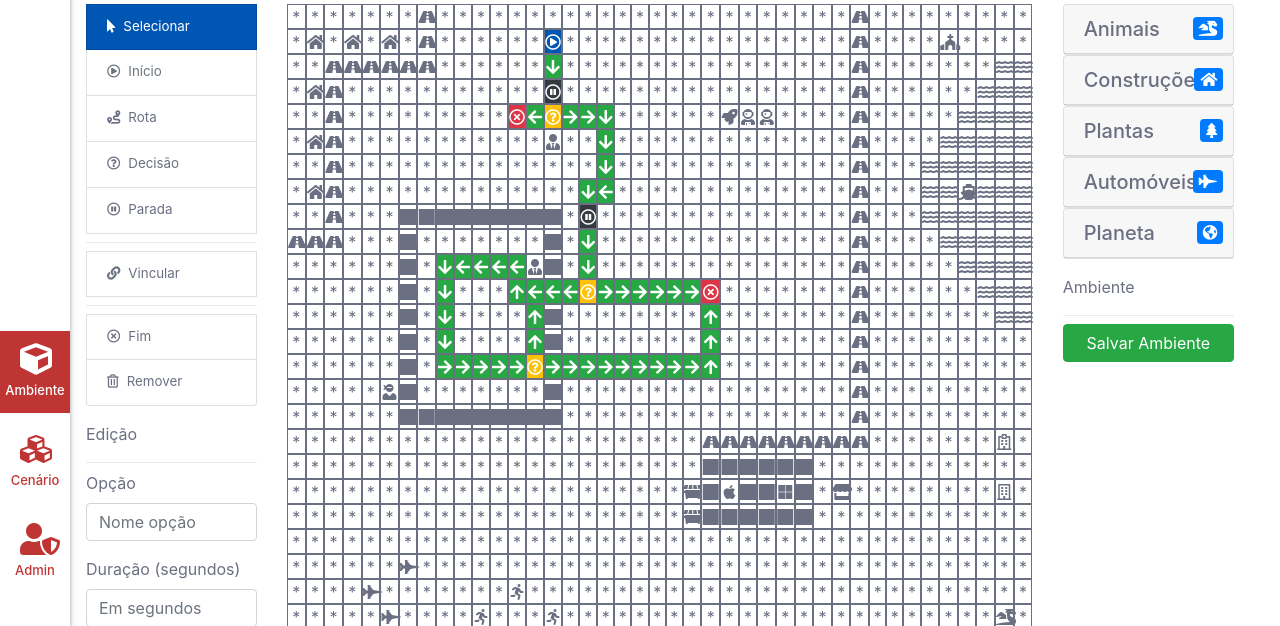
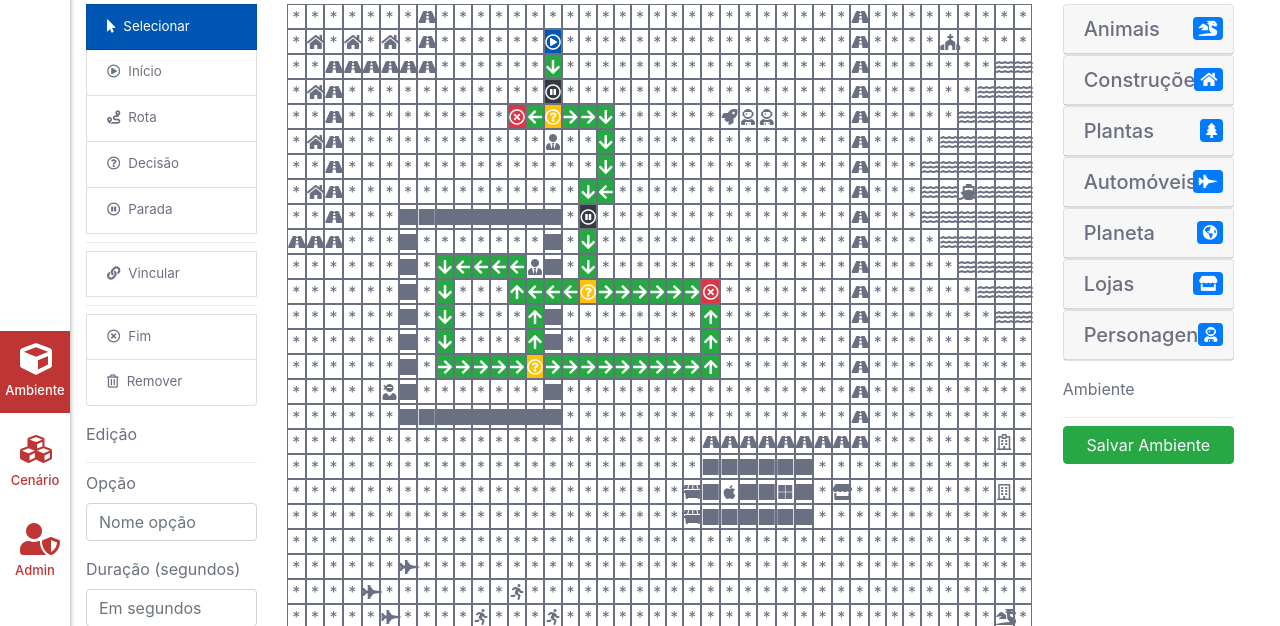
Before and after one commit to rauldosS/simulador, a Django app: page /ambiente/1/237 in a window 1280 px wide. Shown: the part 246-872 px from the top of the page. Run offline with Django 3.2, Linux system fonts and the light colour scheme; data comes from the database, SQL or seed files in the repository; both versions use the stored data as it was after the commit; some libraries are stand-ins or nearby versions.

Commit message:
update simulador

```diff
--- a/ambiente/templates/ambiente/ambiente.html
+++ b/ambiente/templates/ambiente/ambiente.html
@@ -250,20 +250,18 @@
                                         <div class="card-body p-3">
                                             <div class="list-group">
                                                 <a onclick="selecionarTipo('O', 'fas fa-dragon', 'fa-dragon')" tipo="fa-dragon" class="list-group-item item-menu objeto list-group-item-action"><i class="fas fa-dragon mr-2"></i>Dragão</a>
-                                                <a onclick="selecionarTipo('O', 'fas fa-cat', 'fa-cat')" tipo="fa-cat" class="list-group-item item-menu objeto list-group-item-action"><i class="fas fa-cat mr-2"></i>Gato</a>
-                                                <a onclick="selecionarTipo('O', 'fab fa-sticker', 'fa-sticker' tipo="fa-sticker" class="list-group-item item-menu objeto list-group-item-action"><i class="fab fa-sticker-mule"></i></a>
-                                                <a onclick="selecionarTipo('O', 'fas fa-spider', 'fa-spider' tipo="fa-spider" class="list-group-item item-menu objeto list-group-item-action"><i class="fas fa-spider"></i></a>
-                                                <a onclick="selecionarTipo('O', 'fas fa-fish', 'fa-fish' tipo="fa-fish" class="list-group-item item-menu objeto list-group-item-action"><i class="fas fa-fish"></i></a>
-                                                <a onclick="selecionarTipo('O', 'fas fa-otter', 'fa-otter' tipo="fa-otter" class="list-group-item item-menu objeto list-group-item-action"><i class="fas fa-otter"></i></a>
-                                                <a onclick="selecionarTipo('O', 'fas fa-hippo', 'fa-hippo' tipo="fa-hippo" class="list-group-item item-menu objeto list-group-item-action"><i class="fas fa-hippo"></i></a>
-                                                <a onclick="selecionarTipo('O', 'fas fa-dog', 'fa-dog' tipo="fa-dog" class="list-group-item item-menu objeto list-group-item-action"><i class="fas fa-dog"></i></a>
-                                                <a onclick="selecionarTipo('O', 'fas fa-dragon', 'fa-dragon' tipo="fa-dragon" class="list-group-item item-menu objeto list-group-item-action"><i class="fas fa-dragon"></i></a>
-                                                <a onclick="selecionarTipo('O', 'fas fa-dove', 'fa-dove' tipo="fa-dove" class="list-group-item item-menu objeto list-group-item-action"><i class="fas fa-dove"></i></a>
-                                                <a onclick="selecionarTipo('O', 'fas fa-crow', 'fa-crow' tipo="fa-crow" class="list-group-item item-menu objeto list-group-item-action"><i class="fas fa-crow"></i></a>
-                                                <a onclick="selecionarTipo('O', 'fas fa-cat', 'fa-cat' tipo="fa-cat" class="list-group-item item-menu objeto list-group-item-action"><i class="fas fa-cat"></i></a>
-                                                <a onclick="selecionarTipo('O', 'fas fa-kiwi', 'fa-kiwi' tipo="fa-kiwi" class="list-group-item item-menu objeto list-group-item-action"><i class="fas fa-kiwi-bird"></i></a>
-                                                <a onclick="selecionarTipo('O', 'fas fa-horse', 'fa-horse' tipo="fa-horse" class="list-group-item item-menu objeto list-group-item-action"><i class="fas fa-horse"></i></a>
-                                                <a onclick="selecionarTipo('O', 'fas fa-frog', 'fa-frog' tipo="fa-frog" class="list-group-item item-menu objeto list-group-item-action"><i class="fas fa-frog"></i></a>
+                                                <a onclick="selecionarTipo('O', 'fas fa-cat', 'fa-cat')" tipo="fa-cat" class="list-group-item item-menu objeto list-group-item-action"><i class="fas fa-cat mr-2 mr-2"></i>Gato</a>
+                                                <a onclick="selecionarTipo('O', 'fas fa-dog', 'fa-dog')" tipo="fa-dog" class="list-group-item item-menu objeto list-group-item-action"><i class="fas fa-dog mr-2"></i>Cachorro</a>
+                                                <a onclick="selecionarTipo('O', 'fab fa-sticker', 'fa-sticker')" tipo="fa-sticker" class="list-group-item item-menu objeto list-group-item-action"><i class="fab fa-sticker-mule mr-2"></i>Cavalo</a>
+                                                <a onclick="selecionarTipo('O', 'fas fa-spider', 'fa-spider')" tipo="fa-spider" class="list-group-item item-menu objeto list-group-item-action"><i class="fas fa-spider mr-2"></i>Aranha</a>
+                                                <a onclick="selecionarTipo('O', 'fas fa-fish', 'fa-fish')" tipo="fa-fish" class="list-group-item item-menu objeto list-group-item-action"><i class="fas fa-fish mr-2"></i>Peixe</a>
+                                                <a onclick="selecionarTipo('O', 'fas fa-otter', 'fa-otter')" tipo="fa-otter" class="list-group-item item-menu objeto list-group-item-action"><i class="fas fa-otter mr-2"></i>Sapo</a>
+                                                <a onclick="selecionarTipo('O', 'fas fa-hippo', 'fa-hippo')" tipo="fa-hippo" class="list-group-item item-menu objeto list-group-item-action"><i class="fas fa-hippo mr-2"></i>Hipopótamo</a>
+                                                <a onclick="selecionarTipo('O', 'fas fa-dove', 'fa-dove')" tipo="fa-dove" class="list-group-item item-menu objeto list-group-item-action"><i class="fas fa-dove mr-2"></i>Pomba</a>
+                                                <a onclick="selecionarTipo('O', 'fas fa-crow', 'fa-crow')" tipo="fa-crow" class="list-group-item item-menu objeto list-group-item-action"><i class="fas fa-crow mr-2"></i>Pássaro</a>
+                                                <a onclick="selecionarTipo('O', 'fas fa-kiwi', 'fa-kiwi')" tipo="fa-kiwi" class="list-group-item item-menu objeto list-group-item-action"><i class="fas fa-kiwi-bird mr-2"></i>Não sei</a>
+                                                <a onclick="selecionarTipo('O', 'fas fa-horse', 'fa-horse')" tipo="fa-horse" class="list-group-item item-menu objeto list-group-item-action"><i class="fas fa-horse mr-2"></i>Não faço ideia</a>
+                                                <a onclick="selecionarTipo('O', 'fas fa-frog', 'fa-frog')" tipo="fa-frog" class="list-group-item item-menu objeto list-group-item-action"><i class="fas fa-frog mr-2"></i>...</a>
                                             </div>
                                         </div>
                                     </div>
@@ -302,13 +300,13 @@
                                     <div id="plantas" class="collapse" aria-labelledby="headingOne" data-parent="#accordion">
                                         <div class="card-body p-3">
                                             <div class="list-group">
-                                                <a onclick="selecionarTipo('O', 'fas fa-tree', 'fa-tree')" tipo="fa-tree" class="list-group-item item-menu objeto list-group-item-action"><i class="fas fa-tree"></i></a>
-                                                <a onclick="selecionarTipo('O', 'fas fa-seedling', 'fa-seedling')" tipo="fa-seedling" class="list-group-item item-menu objeto list-group-item-action"><i class="fas fa-seedling"></i></a>
-                                                <a onclick="selecionarTipo('O', 'fas fa-spa', 'fa-spa')" tipo="fa-spa" class="list-group-item item-menu objeto list-group-item-action"><i class="fas fa-spa"></i></a>
-                                                <a onclick="selecionarTipo('O', 'fas fa-leaf', 'fa-leaf')" tipo="fa-leaf" class="list-group-item item-menu objeto list-group-item-action"><i class="fas fa-leaf"></i></a>
-                                                <a onclick="selecionarTipo('O', 'fab fa-canadian', 'fa-canadian')" tipo="fa-canadian" class="list-group-item item-menu objeto list-group-item-action"><i class="fab fa-canadian-maple-leaf"></i></a>
-                                                <a onclick="selecionarTipo('O', 'fab fa-pagelines', 'fa-pagelines')" tipo="fa-pagelines" class="list-group-item item-menu objeto list-group-item-action"><i class="fab fa-pagelines"></i></a>
-                                                <a onclick="selecionarTipo('O', 'fas fa-holly', 'fa-holly')" tipo="fa-holly" class="list-group-item item-menu objeto list-group-item-action"><i class="fas fa-holly-berry"></i></a>
+                                                <a onclick="selecionarTipo('O', 'fas fa-tree', 'fa-tree')" tipo="fa-tree" class="list-group-item item-menu objeto list-group-item-action"><i class="fas fa-tree mr-2"></i>Árvore</a>
+                                                <a onclick="selecionarTipo('O', 'fas fa-seedling', 'fa-seedling')" tipo="fa-seedling" class="list-group-item item-menu objeto list-group-item-action"><i class="fas fa-seedling mr-2"></i>Muda</a>
+                                                <a onclick="selecionarTipo('O', 'fas fa-spa', 'fa-spa')" tipo="fa-spa" class="list-group-item item-menu objeto list-group-item-action"><i class="fas fa-spa mr-2"></i>Trevo</a>
+                                                <a onclick="selecionarTipo('O', 'fas fa-leaf', 'fa-leaf')" tipo="fa-leaf" class="list-group-item item-menu objeto list-group-item-action"><i class="fas fa-leaf mr-2"></i>Folha</a>
+                                                <a onclick="selecionarTipo('O', 'fab fa-canadian', 'fa-canadian')" tipo="fa-canadian" class="list-group-item item-menu objeto list-group-item-action"><i class="fab fa-canadian-maple-leaf mr-2"></i>Trevinho</a>
+                                                <a onclick="selecionarTipo('O', 'fab fa-pagelines', 'fa-pagelines')" tipo="fa-pagelines" class="list-group-item item-menu objeto list-group-item-action"><i class="fab fa-pagelines mr-2"></i>Planta</a>
+                                                <a onclick="selecionarTipo('O', 'fas fa-holly', 'fa-holly')" tipo="fa-holly" class="list-group-item item-menu objeto list-group-item-action"><i class="fas fa-holly-berry mr-2"></i>Outra planta</a>
                                             </div>
                                         </div>
                                     </div>
@@ -325,24 +323,23 @@
                                     <div id="locomocao" class="collapse" aria-labelledby="headingOne" data-parent="#accordion">
                                         <div class="card-body p-3">
                                             <div class="list-group">
-                                                <a onclick="selecionarTipo('O', 'fas fa-truck', 'fa-truck')" tipo="fa-truck" class="list-group-item item-menu objeto list-group-item-action"><i class="fas fa-truck"></i></a>
-                                                <a onclick="selecionarTipo('O', 'fas fa-taxi', 'fa-taxi')" tipo="fa-taxi" class="list-group-item item-menu objeto list-group-item-action"><i class="fas fa-taxi"></i></a>
-                                                <a onclick="selecionarTipo('O', 'fas fa-rocket', 'fa-rocket')" tipo="fa-rocket" class="list-group-item item-menu objeto list-group-item-action"><i class="fas fa-rocket"></i></a>
-                                                <a onclick="selecionarTipo('O', 'fas fa-ambulance', 'fa-ambulance')" tipo="fa-ambulance" class="list-group-item item-menu objeto list-group-item-action"><i class="fas fa-ambulance"></i></a>
-                                                <a onclick="selecionarTipo('O', 'fas fa-shopping', 'fa-shopping')" tipo="fa-shopping" class="list-group-item item-menu objeto list-group-item-action"><i class="fas fa-shopping-cart"></i></a>
-                                                <a onclick="selecionarTipo('O', 'fas fa-bicycle', 'fa-bicycle')" tipo="fa-bicycle" class="list-group-item item-menu objeto list-group-item-action"><i class="fas fa-bicycle"></i></a>
-                                                <a onclick="selecionarTipo('O', 'fas fa-bicycle', 'fa-bicycle')" tipo="fa-bicycle" class="list-group-item item-menu objeto list-group-item-action"><i class="fas fa-bicycle"></i></a>
-                                                <a onclick="selecionarTipo('O', 'fas fa-plane', 'fa-plane')" tipo="fa-plane" class="list-group-item item-menu objeto list-group-item-action"><i class="fas fa-plane"></i></a>
-                                                <a onclick="selecionarTipo('O', 'fas fa-fighter', 'fa-fighter')" tipo="fa-fighter" class="list-group-item item-menu objeto list-group-item-action"><i class="fas fa-fighter-jet"></i></a>
-                                                <a onclick="selecionarTipo('O', 'fas fa-motorcycle', 'fa-motorcycle')" tipo="fa-motorcycle" class="list-group-item item-menu objeto list-group-item-action"><i class="fas fa-motorcycle"></i></a>
-                                                <a onclick="selecionarTipo('O', 'fas fa-plane', 'fa-plane')" tipo="fa-plane" class="list-group-item item-menu objeto list-group-item-action"><i class="fas fa-plane"></i></a>
-                                                <a onclick="selecionarTipo('O', 'fas fa-plane', 'fa-plane')" tipo="fa-plane" class="list-group-item item-menu objeto list-group-item-action"><i class="fas fa-plane-departure"></i></a>
-                                                <a onclick="selecionarTipo('O', 'fas fa-plane', 'fa-plane')" tipo="fa-plane" class="list-group-item item-menu objeto list-group-item-action"><i class="fas fa-plane-arrival"></i></a>
-                                                <a onclick="selecionarTipo('O', 'fas fa-snowplow', 'fa-snowplow')" tipo="fa-snowplow" class="list-group-item item-menu objeto list-group-item-action"><i class="fas fa-snowplow"></i></a>
-                                                <a onclick="selecionarTipo('O', 'fas fa-helicopter', 'fa-helicopter')" tipo="fa-helicopter" class="list-group-item item-menu objeto list-group-item-action"><i class="fas fa-helicopter"></i></a>
-                                                <a onclick="selecionarTipo('O', 'fas fa-train', 'fa-train')" tipo="fa-train" class="list-group-item item-menu objeto list-group-item-action"><i class="fas fa-train"></i></a>
-                                                <a onclick="selecionarTipo('O', 'fas fa-subway', 'fa-subway')" tipo="fa-subway" class="list-group-item item-menu objeto list-group-item-action"><i class="fas fa-subway"></i></a>
-                                                <a onclick="selecionarTipo('O', 'fas fa-ship', 'fa-ship')" tipo="fa-ship" class="list-group-item item-menu objeto list-group-item-action"><i class="fas fa-ship"></i></a>
+                                                <a onclick="selecionarTipo('O', 'fas fa-truck', 'fa-truck')" tipo="fa-truck" class="list-group-item item-menu objeto list-group-item-action"><i class="fas fa-truck mr-2"></i>Caminhão</a>
+                                                <a onclick="selecionarTipo('O', 'fas fa-taxi', 'fa-taxi')" tipo="fa-taxi" class="list-group-item item-menu objeto list-group-item-action"><i class="fas fa-taxi mr-2"></i>Carro</a>
+                                                <a onclick="selecionarTipo('O', 'fas fa-rocket', 'fa-rocket')" tipo="fa-rocket" class="list-group-item item-menu objeto list-group-item-action"><i class="fas fa-rocket mr-2"></i>Foguete</a>
+                                                <a onclick="selecionarTipo('O', 'fas fa-ambulance', 'fa-ambulance')" tipo="fa-ambulance" class="list-group-item item-menu objeto list-group-item-action"><i class="fas fa-ambulance mr-2"></i>Ambulância</a>
+                                                <a onclick="selecionarTipo('O', 'fas fa-shopping', 'fa-shopping')" tipo="fa-shopping" class="list-group-item item-menu objeto list-group-item-action"><i class="fas fa-shopping-cart mr-2"></i>Carinho de compras</a>
+                                                <a onclick="selecionarTipo('O', 'fas fa-bicycle', 'fa-bicycle')" tipo="fa-bicycle" class="list-group-item item-menu objeto list-group-item-action"><i class="fas fa-bicycle mr-2"></i>Bicicleta</a>
+                                                <a onclick="selecionarTipo('O', 'fas fa-plane', 'fa-plane')" tipo="fa-plane" class="list-group-item item-menu objeto list-group-item-action"><i class="fas fa-plane mr-2"></i>Avião</a>
+                                                <a onclick="selecionarTipo('O', 'fas fa-fighter-jet', 'fa-fighter-jet')" tipo="fa-fighter-jet" class="list-group-item item-menu objeto list-group-item-action"><i class="fas fa-fighter-jet mr-2"></i>Jato</a>
+                                                <a onclick="selecionarTipo('O', 'fas fa-motorcycle', 'fa-motorcycle')" tipo="fa-motorcycle" class="list-group-item item-menu objeto list-group-item-action"><i class="fas fa-motorcycle mr-2"></i>Moto</a>
+                                                <a onclick="selecionarTipo('O', 'fas fa-plane', 'fa-plane')" tipo="fa-plane" class="list-group-item item-menu objeto list-group-item-action"><i class="fas fa-plane-departure mr-2"></i>Avião decolando</a>
+                                                <a onclick="selecionarTipo('O', 'fas fa-plane', 'fa-plane')" tipo="fa-plane" class="list-group-item item-menu objeto list-group-item-action"><i class="fas fa-plane-arrival mr-2"></i>Avião pousando</a>
+                                                <a onclick="selecionarTipo('O', 'fas fa-snowplow', 'fa-snowplow')" tipo="fa-snowplow" class="list-group-item item-menu objeto list-group-item-action"><i class="fas fa-snowplow mr-2"></i>Trator</a>
+                                                <a onclick="selecionarTipo('O', 'fas fa-helicopter', 'fa-helicopter')" tipo="fa-helicopter" class="list-group-item item-menu objeto list-group-item-action"><i class="fas fa-helicopter mr-2"></i>Helicóptero</a>
+                                                <a onclick="selecionarTipo('O', 'fas fa-train', 'fa-train')" tipo="fa-train" class="list-group-item item-menu objeto list-group-item-action"><i class="fas fa-train mr-2"></i>Bondinho</a>
+                                                <a onclick="selecionarTipo('O', 'fas fa-subway', 'fa-subway')" tipo="fa-subway" class="list-group-item item-menu objeto list-group-item-action"><i class="fas fa-subway mr-2"></i>Ruinzinho</a>
+                                                <a onclick="selecionarTipo('O', 'fas fa-ship', 'fa-ship')" tipo="fa-ship" class="list-group-item item-menu objeto list-group-item-action"><i class="fas fa-ship mr-2"></i>Barco</a>
+                                                <a onclick="selecionarTipo('O', 'fas fa-road', 'fa-road')" tipo="fa-road" class="list-group-item item-menu objeto list-group-item-action"><i class="fas fa-road"></i>Rua</a>
                                             </div>
                                         </div>
                                     </div>
@@ -359,8 +356,56 @@
                                     <div id="planeta" class="collapse" aria-labelledby="headingOne" data-parent="#accordion">
                                         <div class="card-body p-3">
                                             <div class="list-group">
-                                                <a onclick="selecionarTipo('O', 'fas fa-water', 'fa-water')" tipo="fa-water" class="list-group-item item-menu objeto list-group-item-action"><i class="fas fa-water"></i></a>
-                                                <a onclick="selecionarTipo('O', 'fas fa-globe', 'fa-globe')" tipo="fa-globe" class="list-group-item item-menu objeto list-group-item-action"><i class="fas fa-globe-americas"></i></a>
+                                                <a onclick="selecionarTipo('O', 'fas fa-water', 'fa-water')" tipo="fa-water" class="list-group-item item-menu objeto list-group-item-action"><i class="fas fa-water mr-2"></i>Água</a>
+                                                <a onclick="selecionarTipo('O', 'fas fa-globe', 'fa-globe')" tipo="fa-globe" class="list-group-item item-menu objeto list-group-item-action"><i class="fas fa-globe-americas mr-2"></i>Terra redonda</a>
+                                            </div>
+                                        </div>
+                                    </div>
+                                </div>
+                                <div class="card">
+                                    <a class="" data-toggle="collapse" data-target="#lojas" aria-expanded="false" aria-controls="lojas">
+                                        <div class="card-header" id="headingOne">
+                                            <h5 class="mb-0">
+                                                Lojas <span class="badge badge-primary badge-accordion mr-2"><i class="fas fa-store"></i></span>
+                                            </h5>
+                                        </div>
+                                    </a>
+
+                                    <div id="lojas" class="collapse" aria-labelledby="headingOne" data-parent="#accordion">
+                                        <div class="card-body p-3">
+                                            <div class="list-group">
+                                                <a onclick="selecionarTipo('O', 'fas fa-store', 'fa-store')" tipo="fa-store" class="list-group-item item-menu objeto list-group-item-action"><i class="fas fa-store mr-2"></i>Loja</a>
+                                                <a onclick="selecionarTipo('O', 'fab fa-facebook-f', 'fa-facebook')" tipo="fa-facebook-f" class="list-group-item item-menu objeto list-group-item-action"><i class="fab fa-facebook-f mr-2"></i>Facebook</a>
+                                                <a onclick="selecionarTipo('O', 'fab fa-aws', 'fa-aws')" tipo="fa-aws" class="list-group-item item-menu objeto list-group-item-action"><i class="fab fa-aws mr-2"></i>Amazon</a>
+                                                <a onclick="selecionarTipo('O', 'fab fa-youtube', 'fa-youtube')" tipo="fa-youtube" class="list-group-item item-menu objeto list-group-item-action"><i class="fab fa-youtube mr-2"></i>Youtube</a>
+                                                <a onclick="selecionarTipo('O', 'fab fa-steam', 'fa-steam')" tipo="fa-steam" class="list-group-item item-menu objeto list-group-item-action"><i class="fab fa-steam mr-2"></i>Steam</a>
+                                                <a onclick="selecionarTipo('O', 'fab fa-apple', 'fa-apple')" tipo="fa-apple" class="list-group-item item-menu objeto list-group-item-action"><i class="fab fa-apple mr-2"></i>Apple</a>
+                                                <a onclick="selecionarTipo('O', 'fab fa-microsoft', 'fa-microsoft')" tipo="fa-microsoft" class="list-group-item item-menu objeto list-group-item-action"><i class="fab fa-microsoft mr-2"></i>Microsoft</a>
+                                            </div>
+                                        </div>
+                                    </div>
+                                </div>
+                                <div class="card">
+                                    <a class="" data-toggle="collapse" data-target="#personagens" aria-expanded="false" aria-controls="personagens">
+                                        <div class="card-header" id="headingOne">
+                                            <h5 class="mb-0">
+                                                Personagens <span class="badge badge-primary badge-accordion mr-2"><i class="fas fa-user-astronaut"></i></span>
+                                            </h5>
+                                        </div>
+                                    </a>
+
+                                    <div id="personagens" class="collapse" aria-labelledby="headingOne" data-parent="#accordion">
+                                        <div class="card-body p-3">
+                                            <div class="list-group">
+                                                <a onclick="selecionarTipo('O', 'fas fa-user-astronaut', 'fa-user-astronaut')" tipo="fa-user-astronaut" class="list-group-item item-menu objeto list-group-item-action"><i class="fas fa-user-astronaut mr-2"></i>Astronauta</a>
+                                                <a onclick="selecionarTipo('O', 'fas fa-male', 'fa-male')" tipo="fa-male" class="list-group-item item-menu objeto list-group-item-action"><i class="fas fa-male mr-2"></i>Parado</a>
+                                                <a onclick="selecionarTipo('O', 'fas fa-running', 'fa-running')" tipo="fa-running" class="list-group-item item-menu objeto list-group-item-action"><i class="fas fa-running mr-2"></i>Correndo</a>
+                                                <a onclick="selecionarTipo('O', 'fas fa-wheelchair', 'fa-wheelchair')" tipo="fa-wheelchair" class="list-group-item item-menu objeto list-group-item-action"><i class="fas fa-wheelchair mr-2"></i>Cadeirante</a>
+                                                <a onclick="selecionarTipo('O', 'fas fa-user-ninja', 'fa-user')" tipo="fa-user-ninja" class="list-group-item item-menu objeto list-group-item-action"><i class="fas fa-user-ninja mr-2"></i>Ninja</a>
+                                                <a onclick="selecionarTipo('O', 'fas fa-user-secret', 'fa-user')" tipo="fa-user-secret" class="list-group-item item-menu objeto list-group-item-action"><i class="fas fa-user-secret mr-2"></i>Secreto</a>
+                                                <a onclick="selecionarTipo('O', 'fas fa-user-tie', 'fa-user')" tipo="fa-user-tie" class="list-group-item item-menu objeto list-group-item-action"><i class="fas fa-user-tie mr-2"></i>Chefe</a>
+                                                <a onclick="selecionarTipo('O', 'fas fa-restroom', 'fa-restroom')" tipo="fa-restroom" class="list-group-item item-menu objeto list-group-item-action"><i class="fas fa-restroom mr-2"></i>Casal separado</a>
+                                                <a onclick="selecionarTipo('O', 'fas fa-user-md', 'fa-user')" tipo="fa-user-md" class="list-group-item item-menu objeto list-group-item-action"><i class="fas fa-user-md mr-2"></i>Médico</a>
                                             </div>
                                         </div>
                                     </div>
```
Also changed, not shown: db.sqlite3.
